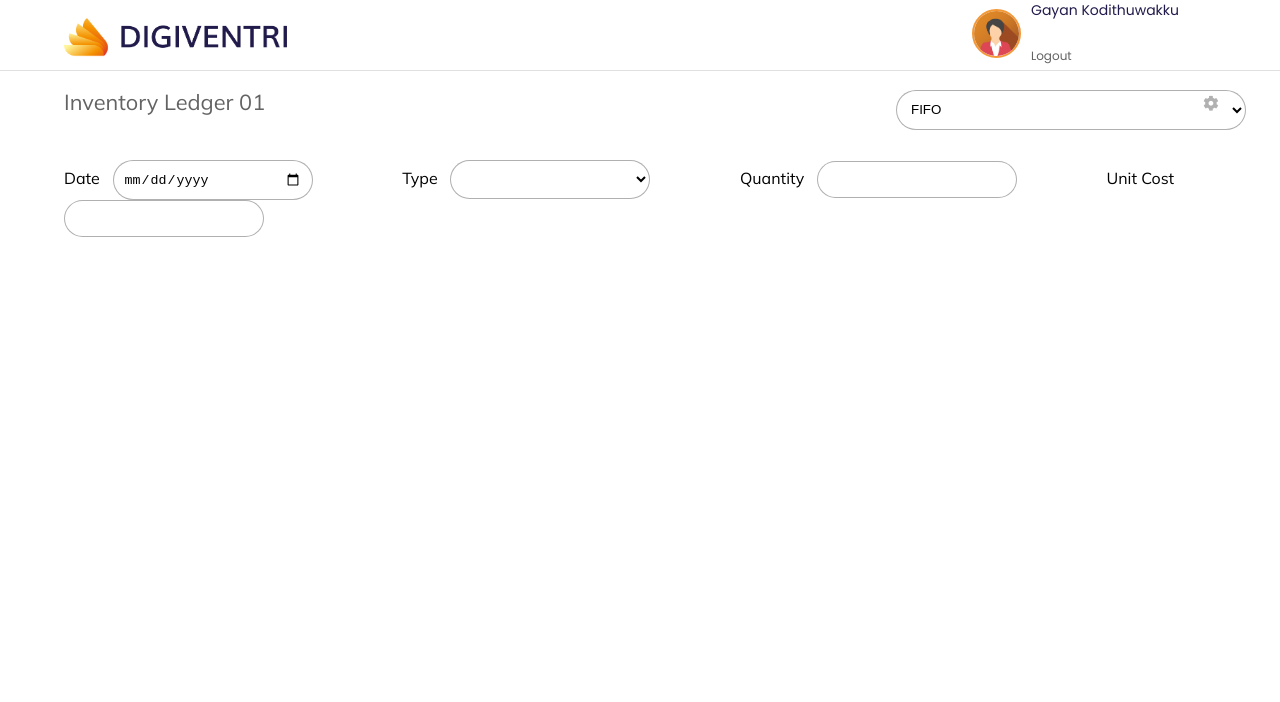
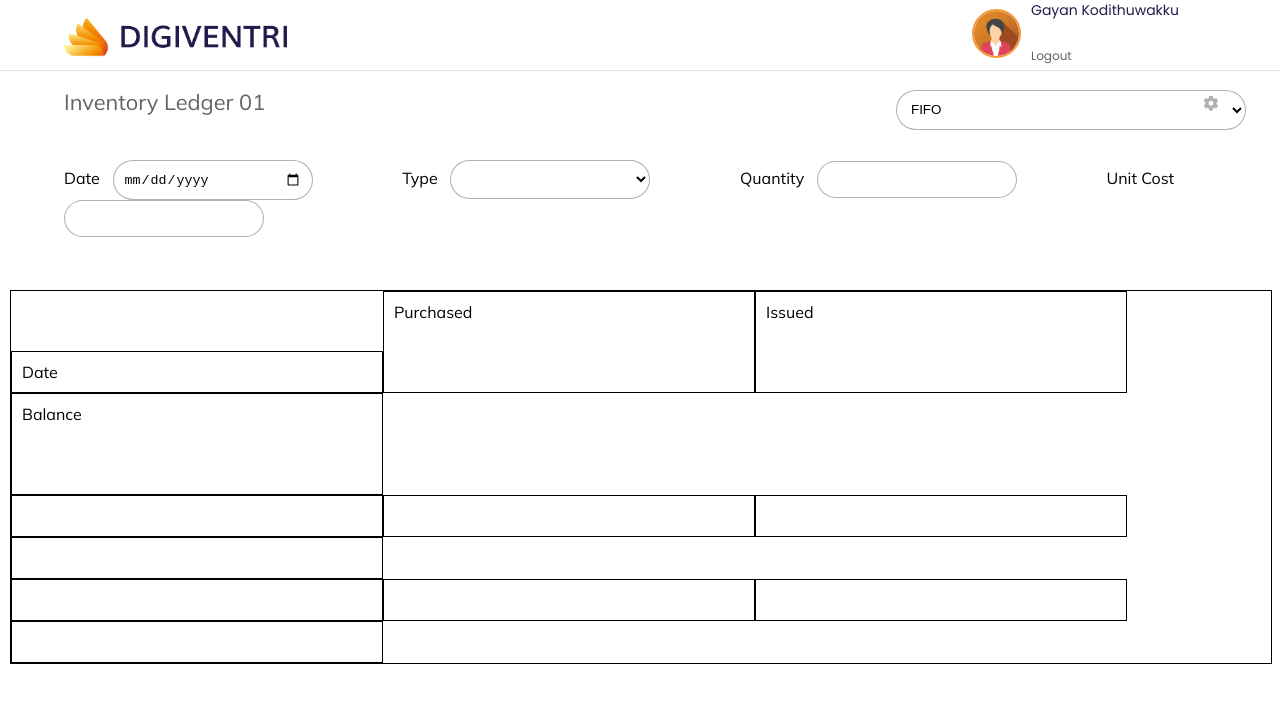
Before and after one commit to devlllkk02/digiventri, a React (Create React App) app: page / in a window 1280 px wide. Shown: the top 702 px of the page. Built offline with nearby package versions, Linux system fonts and the light colour scheme.

Commit message:
Create ledger table

```diff
--- a/src/components/Ledger/Ledger.js
+++ b/src/components/Ledger/Ledger.js
@@ -35,6 +35,43 @@ export default function Ledger() {
                     <input className="ledger-secondlineInput" type="text" name="Unit Cost"/>
                 </dev>
             </form>
+
+            <div className="ledgertable-wrapper">
+            <div className="divTable" >
+                <div className="divTableBody">
+                <div className="divTableRow">
+                <div className="divTableCell">Date</div>
+                <div className="divTableCell">Purchased
+                    <div className="divTableCell-Cols">&nbsp;</div>
+                    <div className="divTableCell-Cols">&nbsp;</div>
+                    <div className="divTableCell-Cols">&nbsp;</div>
+                </div>
+                <div className="divTableCell">Issued
+                    <div className="divTableCell-Cols">&nbsp;</div>
+                    <div className="divTableCell-Cols">&nbsp;</div>
+                    <div className="divTableCell-Cols">&nbsp;</div>
+                </div>
+                <div className="divTableCell">Balance
+                    <div className="divTableCell-Cols">&nbsp;</div>
+                    <div className="divTableCell-Cols">&nbsp;</div>
+                    <div className="divTableCell-Cols">&nbsp;</div>
+                </div>
+                </div>
+                <div className="divTableRow">
+                <div className="divTableCell">&nbsp;</div>
+                <div className="divTableCell">&nbsp;</div>
+                <div className="divTableCell">&nbsp;</div>
+                <div className="divTableCell">&nbsp;</div>
+                </div>
+                <div className="divTableRow">
+                <div className="divTableCell">&nbsp;</div>
+                <div className="divTableCell">&nbsp;</div>
+                <div className="divTableCell">&nbsp;</div>
+                <div className="divTableCell">&nbsp;</div>
+                </div>
+                </div>
+            </div>
+            </div>
         </div>
     )
 }
--- a/src/components/Ledger/Ledger.scss
+++ b/src/components/Ledger/Ledger.scss
@@ -58,3 +58,28 @@
     padding: 10px;
     width:200px;
 }
+
+.ledgertable-wrapper{
+    position: absolute;
+    padding: 10px;
+    top:35%;
+}
+
+.divTable{
+    width:100%;
+    border: 1px solid #000;
+}
+
+.divTableCell{
+    display: inline-block;
+    border: 1px solid #000;
+    padding: 10px;
+    width: 350px;
+}
+
+.divTableCell-Cols{
+    // display: inline-block;
+    // position: relative;
+    // border: 1px solid #000;
+    // padding: 10px;
+}
```
